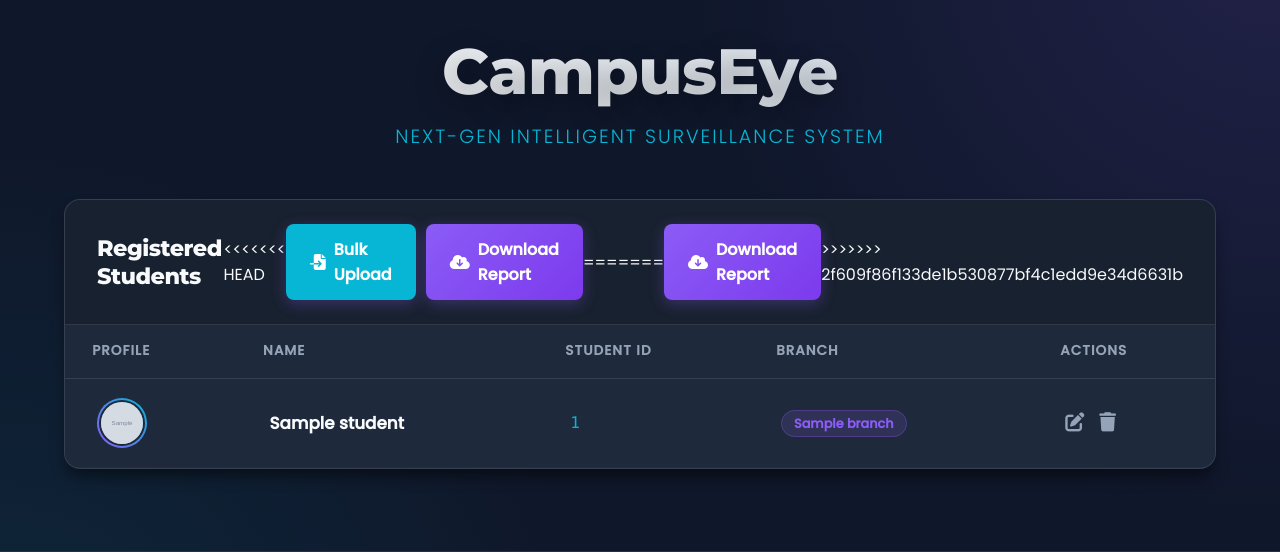
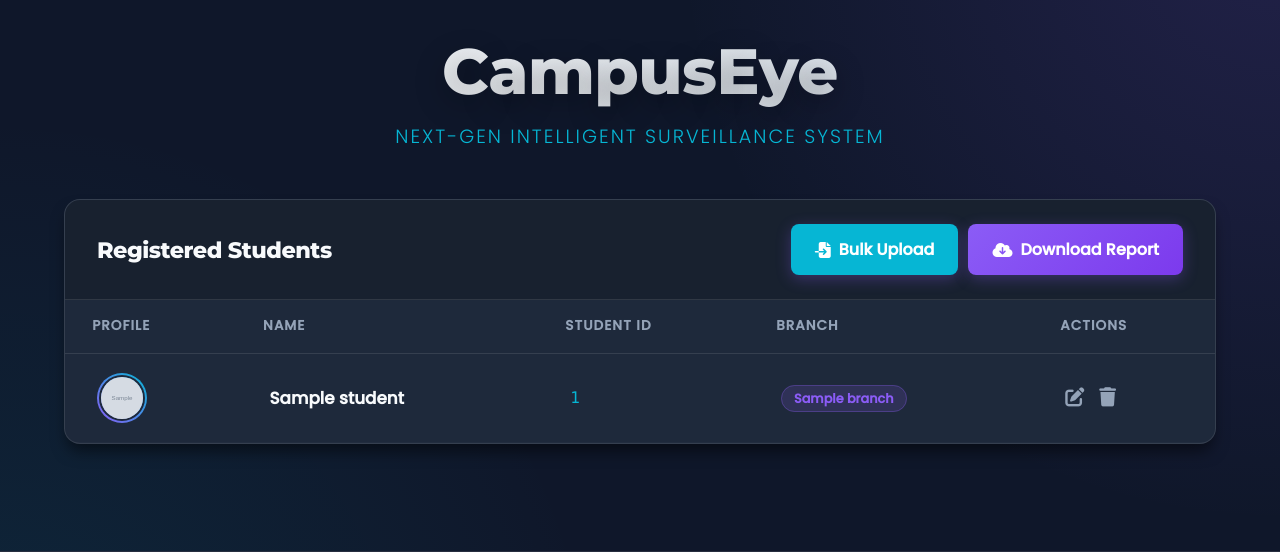
Before and after one commit to campuseyebatch14/CampusEye-new-repo, a Flask app: page / in a window 1280 px wide. Shown: the part 80-632 px from the top of the page. Run offline with Flask 3, Linux system fonts and the light colour scheme; grey boxes marked "Sample" are stand-in pictures; a database or web service that is not in the repository returns one stand-in record (values such as "Sample title"); parts of the project's set-up code (start-up, migrations or seed data) failed here and were passed over; some libraries are stand-ins or nearby versions.

Commit message:
Update index.html

```diff
--- a/templates/index.html
+++ b/templates/index.html
@@ -12,7 +12,6 @@
     <div class="glass-card">
         <div class="card-header">
             <h3>Registered Students</h3>
-<<<<<<< HEAD
             <div style="display: flex; gap: 10px;">
                 <a href="{{ url_for('bulk_upload') }}" class="btn download-btn" style="background: var(--accent-secondary);">
                     <i class="fa-solid fa-file-import"></i> Bulk Upload
@@ -22,11 +21,6 @@
                     <i class="fa-solid fa-cloud-arrow-down"></i> Download Report
                 </a>
             </div>
-=======
-            <a href="{{ url_for('download_report') }}" class="btn download-btn">
-                <i class="fa-solid fa-cloud-arrow-down"></i> Download Report
-            </a>
->>>>>>> 2f609f86f133de1b530877bf4c1edd9e34d6631b
         </div>
 
         <div class="table-responsive">
```
